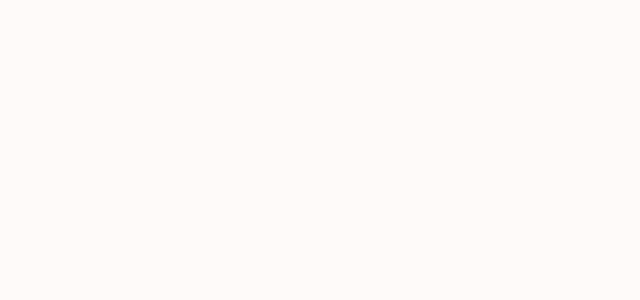
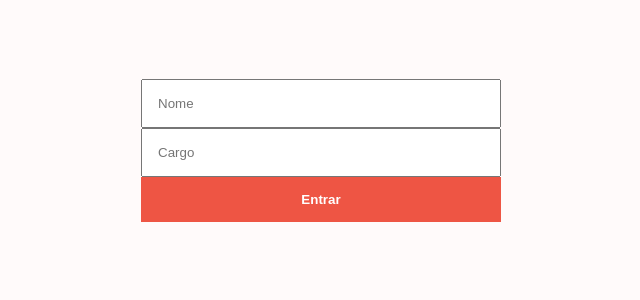
Before and after one commit to KaelHS/desafioQualyteam, a React (Create React App) app: page /login in a window 1280 px wide. Shown: the top 300 px of the page, without its empty margins (319-959 px from the left). Built offline with nearby package versions, Linux system fonts and the light colour scheme; data requests are answered from the project's data file.

Commit message:
Login and Auth context feature

```diff
--- /dev/null
+++ b/src/hooks/useFakeAuth.tsx
@@ -0,0 +1,45 @@
+import { createContext, useContext, useEffect, useState, ReactNode } from "react";
+
+interface User {
+    name:string;
+    position: string;
+}
+
+interface FakeAuthContextData {
+    user: User;
+    getUser: ( name: string, position: string ) => void;
+}
+
+interface FakeAuthProviderProps {
+    children: ReactNode;
+}
+
+const FakeAuthContext = createContext<FakeAuthContextData>(
+    {} as FakeAuthContextData);
+
+export function FakeAuthProvider ( {children} : FakeAuthProviderProps) {
+
+    const [ user, setUser ] = useState({} as User) ;
+
+    function getUser(name: string, position: string) {
+
+        setUser({
+            name: name,
+            position: position
+        })
+    }
+
+    return (
+        <FakeAuthContext.Provider
+            value={ {user, getUser} } >
+            {children}
+        </FakeAuthContext.Provider>
+    );
+
+}
+
+export function useFakeAuth() {
+    const context = useContext(FakeAuthContext);
+
+    return context;
+}
--- a/src/pages/Login/index.tsx
+++ b/src/pages/Login/index.tsx
@@ -1,56 +1,51 @@
-import React from 'react';
-import styled from 'styled-components';
+import React, { FormEvent, useState } from 'react';
+import { useHistory } from 'react-router-dom';
+import { useFakeAuth } from '../../hooks/useFakeAuth'
 
-const Form = styled.form`
-    padding: 20px;
-    width: 400px;
-    margin: auto;
-`;
+import { LogoContainer, Form, Input } from './styles';
 
-const Input = styled.input`
-    width: 100%;
-    padding: 15px;
-    box-sizing:border-box;
+const Login = () => {
 
-    &[type="password"], input[type="text"] {
+    const [ name, setName ] = useState('');
+    const [ position, setPosition ] = useState('');
 
-        border: 2px solid #dddddd;
-        margin-bottom: 15px;
+    const history = useHistory();
+
+    const { getUser }  = useFakeAuth()
+
+
+    function handleSubmit(event: FormEvent) {
+
+        event.preventDefault();
+
+        getUser(name, position)
+
+        history.push('/');
 
     }
 
-    &[type="submit"] {
-
-        background: #e54;
-        border: 0;
-        cursor: pointer;
-        font-weight: bold;
-        color: #ffffff;
-    }
-
-`;
-
-const LogoContainer = styled.div`
-    padding: 0 100px;
-    margin-bottom: 40px;
-
-    & img {
-        margin-bottom: 15px;
-        margin-left: 50px;
-    }
-`;
-
-const LoginForm = () => {
     return (
-            <Form>
+            <Form onSubmit={handleSubmit}>
                 <LogoContainer>
                     <img src="" alt="" />
                 </LogoContainer>
-                <Input type="text" name="username" placeholder="Usuario" required />
-                <Input type="password" name="password" placeholder="Senha" required />
+                <Input
+                    type="text"
+                    value={name}
+                    placeholder="Nome"
+                    onChange={({target}) => setName(target.value)}
+                    required />
+                <Input
+                    type="text"
+                    name="position"
+                    value={position}
+                    placeholder="Cargo"
+                    onChange={({target}) => setPosition(target.value)}
+                    required />
+
                 <Input type="submit" value="Entrar" />
             </Form>
     );
 }
 
-export default LoginForm;
+export default Login;
--- /dev/null
+++ b/src/pages/Login/styles.ts
@@ -0,0 +1,40 @@
+import styled from 'styled-components';
+
+export const Form = styled.form`
+    padding: 20px;
+    width: 400px;
+    margin: auto;
+`;
+
+export const Input = styled.input`
+    width: 100%;
+    padding: 15px;
+    box-sizing:border-box;
+
+    &[type="password"], input[type="text"] {
+
+        border: 2px solid #dddddd;
+        margin-bottom: 15px;
+
+    }
+
+    &[type="submit"] {
+
+        background: #e54;
+        border: 0;
+        cursor: pointer;
+        font-weight: bold;
+        color: #ffffff;
+    }
+
+`;
+
+export const LogoContainer = styled.div`
+    padding: 0 100px;
+    margin-bottom: 40px;
+
+    & img {
+        margin-bottom: 15px;
+        margin-left: 50px;
+    }
+`;
--- a/src/routes.tsx
+++ b/src/routes.tsx
@@ -1,6 +1,6 @@
 import { BrowserRouter, Route, Switch } from "react-router-dom";
 import { Home } from "./pages/Home";
-import LoginForm from "./pages/Login";
+import Login from "./pages/Login";
 import { NonConformityInfo } from "./pages/NonConformityInfo";
 
 export function Routes() {
@@ -10,6 +10,7 @@ export function Routes() {
             <Route exact path="/" component={Home}/>
             {/* <Route exact path="/nonconformity/" component={Home}/> */}
             <Route exact path="/nonconformity/:id" component={NonConformityInfo}/>
+            <Route exact path="/login" component={Login} />
         </Switch>
     </BrowserRouter>
     );
```
